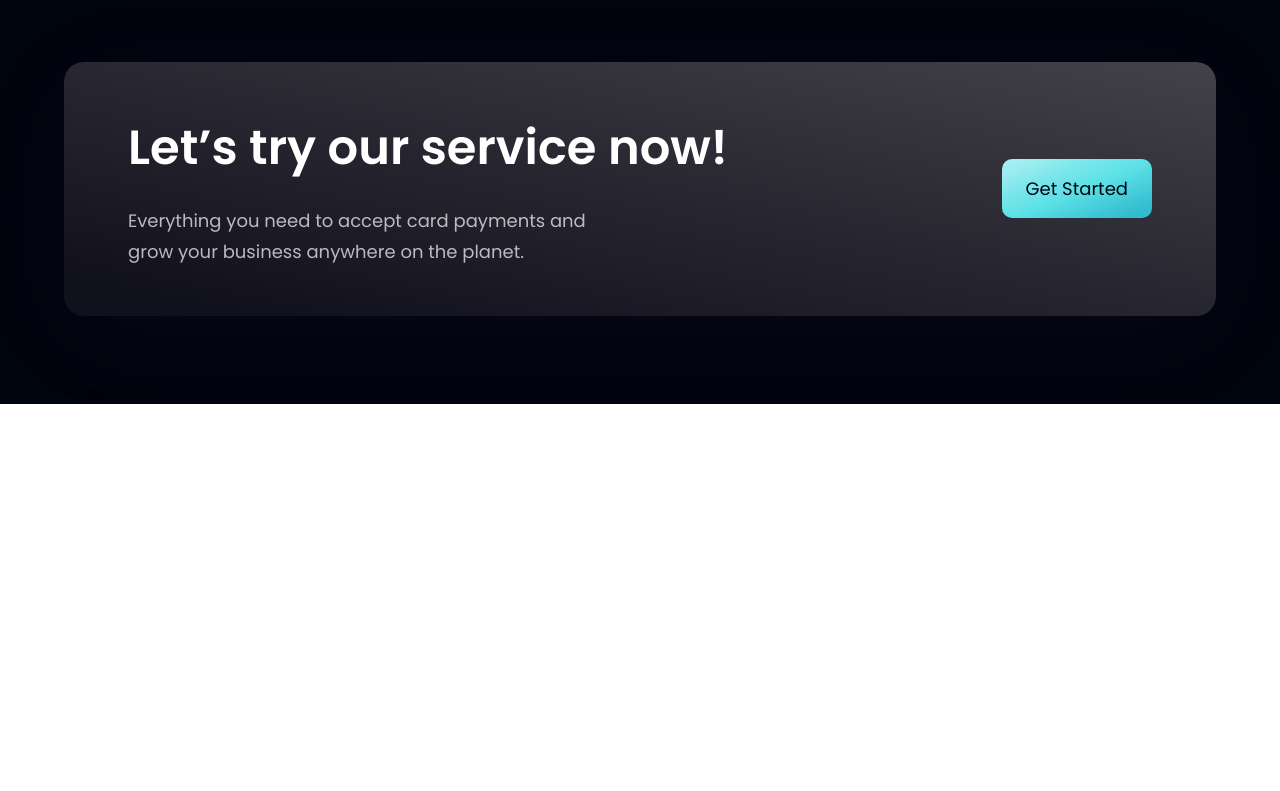
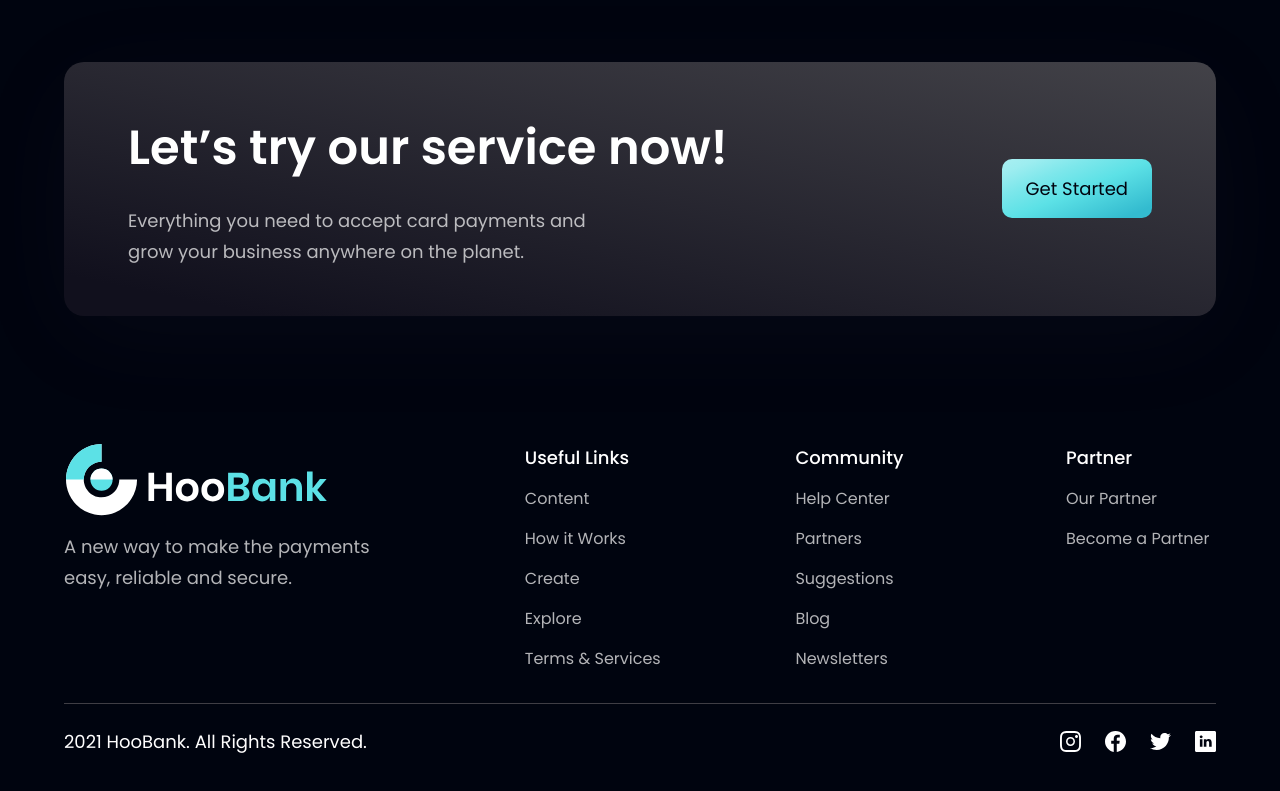
Before and after one commit to Diogo0602x/Bank, a React (Vite) app: page / in a window 1280 px wide. Shown: the part 4072-4863 px from the top of the page. Before the commit the page ends 4476 px from the top, so only its background shows below. Built offline with nearby package versions, Linux system fonts and the light colour scheme.

Commit message:
Footer done

```diff
--- a/src/components/Footer.jsx
+++ b/src/components/Footer.jsx
@@ -1,9 +1,61 @@
-import React from 'react'
+import styles from '../style';
+import { logo } from '../assets';
+import { footerLinks, socialMedia } from '../constants';
 
-const Footer = () => {
-  return (
-    <div>Footer</div>
+const Footer = () => (
+    <section className={`${styles.flexCenter} ${styles.paddingY} flex-col`}>
+      <div className={`${styles.flexStart} md:flex-row flex-col mb-8 w-full`}>
+        <div className='flex-1 flex flex-col justify-start'>
+          <img
+            src={logo}
+            alt='hoobank'
+            className='w-[266px] h-[72px] object-contain'
+          />
+          <p className={`${styles.paragraph} mt-4 max-w-[310px]`}>
+            A new way to make the payments easy, reliable and secure.
+          </p>
+        </div>
+
+        <div className='flex-[1.5] w-full flex flex-row justify-between flex-wrap md:mt-0 mt-10'>
+          {footerLinks.map((footerLink) => (
+            <div key={footerLink.key} className='flex flex-col ss:my-0 my-4 min-w-[150px]'>
+              <h4 className='font-poppins font-medium text-[18px] leading-[27px] text-white'>
+                {footerLink.title}
+              </h4>
+              <ul className='list-none mt-4'>
+                {footerLink.links.map((link, index) => (
+                  <li
+                    key={link.name}
+                    className={`font-poppins font-normal text-[16px] leading-[24px] text-dimWhite hover:text-secondary cursor-pointer
+                    ${index !== footerLink.links.length -1 ? 'mb-4' : 'mb-0'}
+                    `}
+                  >
+                    {link.name}
+                  </li>
+                ))}
+              </ul>
+            </div>
+          ))}
+        </div>
+      </div>
+
+      <div className='w-full flex justify-between items-center md:flex-row flex-col pt-6 border-t-[1px] border-t-[#3f3e45]'>
+        <p className='font-poppins font-normal text-center text-[18px] leading-[27px] text-white'>
+          2021 HooBank. All Rights Reserved.
+        </p>
+
+        <div className='flex flex-row md:mt-0 mt-6'>
+          {socialMedia.map((social, index) => (
+            <img
+              key={social.id}
+              src={social.icon}
+              alt={social.id}
+              className={`w-[21px] h-[21px] object-contain cursor-pointer ${index !== socialMedia.length -1 ? 'mr-6' : 'mr-0'}`}
+            />
+          ))}
+        </div>
+      </div>
+    </section>
   )
-}
 
 export default Footer
```
